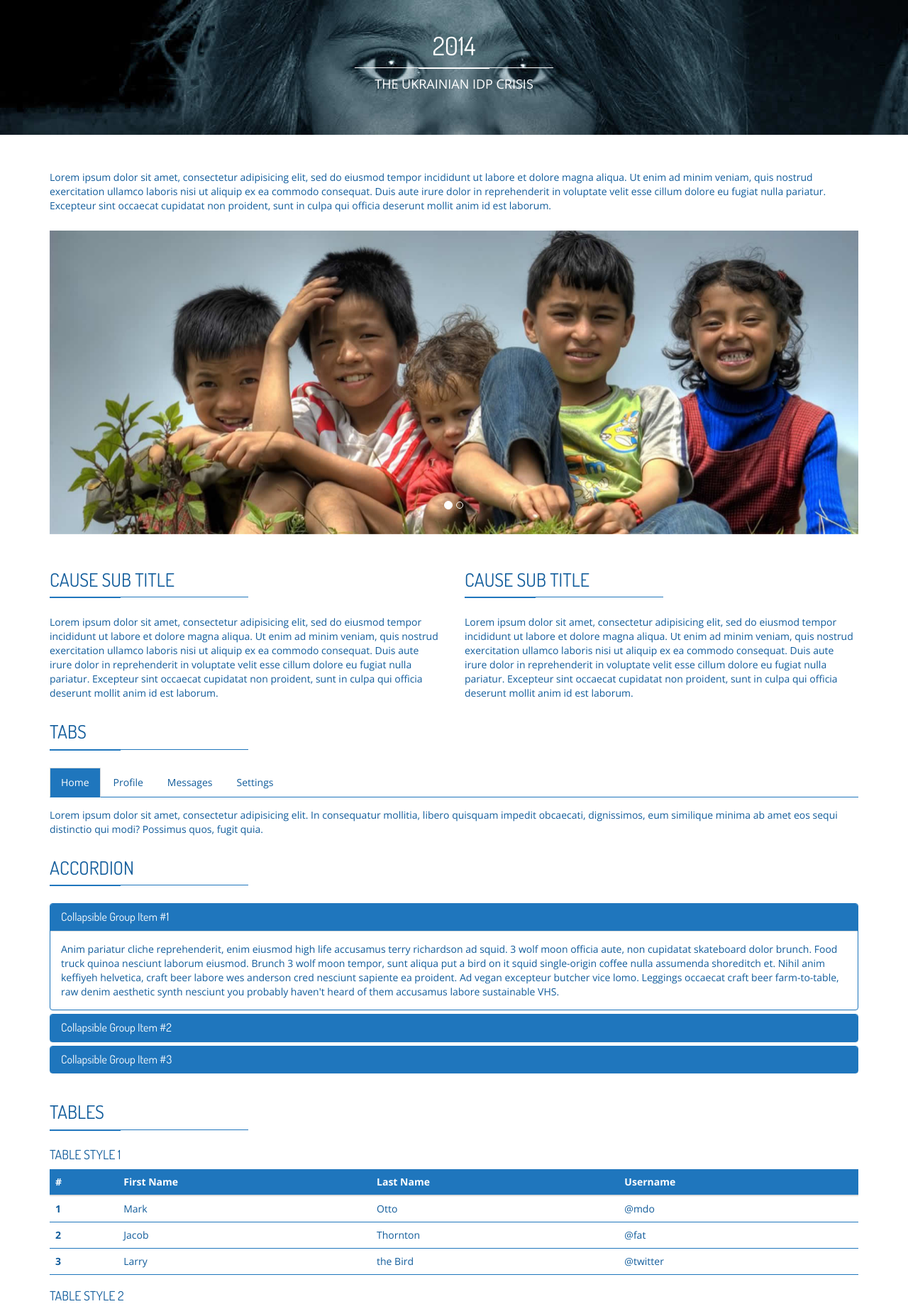
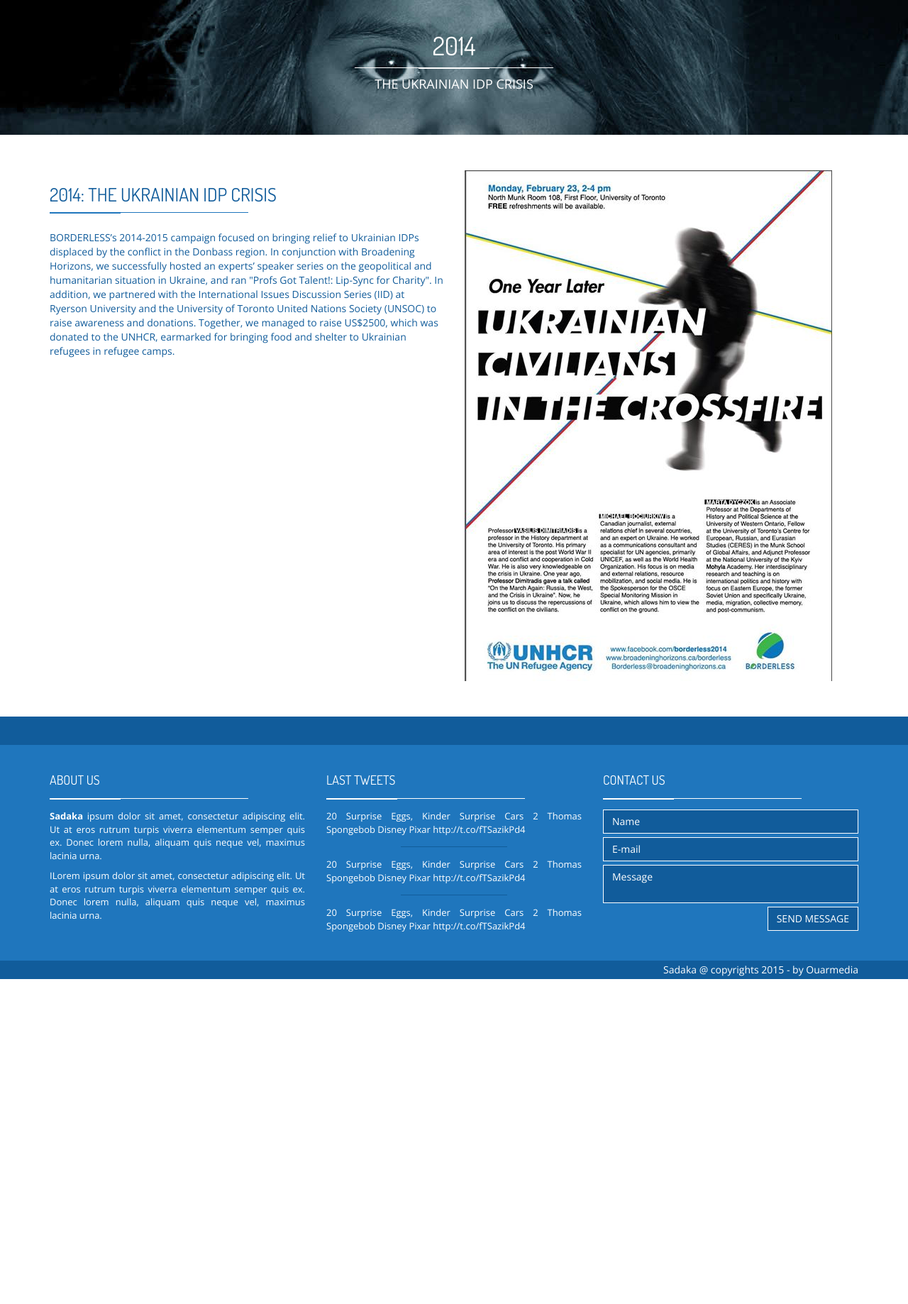
Before and after one commit to nobodyrandom/borderless, a PHP site: page /web/causes-single2.html in a window 1280 px wide. Shown: the part 85-1923 px from the top of the page at 71% size. After the commit the page ends 1465 px from the top, so only its background shows below. Run offline with PHP 8.4, Linux system fonts and the light colour scheme; some libraries are stand-ins or nearby versions.

Commit message:
causes pages

```diff
--- a/web/assets/css/style.css
+++ b/web/assets/css/style.css
@@ -5,6 +5,11 @@
  @version: 1.0
 
  --------------------------------------------------------------------------------------------------------------------- */
+
+.causesimg{
+	max-width:100%;
+	max-height:100%;
+}
 
 /* =============================================================================
   Base
--- a/web/causes-single2.html
+++ b/web/causes-single2.html
@@ -133,264 +133,21 @@
 
 		<div class="container">
 
-			<div class="row">
-
-				<div class="col-md-12 fadeIn animated">
-
-					<p>
-						Lorem ipsum dolor sit amet, consectetur adipisicing elit, sed do eiusmod
-						tempor incididunt ut labore et dolore magna aliqua. Ut enim ad minim veniam,
-						quis nostrud exercitation ullamco laboris nisi ut aliquip ex ea commodo
-						consequat. Duis aute irure dolor in reprehenderit in voluptate velit esse
-						cillum dolore eu fugiat nulla pariatur. Excepteur sint occaecat cupidatat non
-						proident, sunt in culpa qui officia deserunt mollit anim id est laborum.
-					</p>
-
-				</div>
-
-				<div class="col-md-12 fadeIn animated">
-
-					<div id="cause-carousel" class="carousel slide cause-carousel" data-ride="carousel">
-
-						  <!-- Indicators -->
-						  <ol class="carousel-indicators">
-						    <li data-target="#cause-carousel" data-slide-to="0" class="active"></li>
-						    <li data-target="#cause-carousel" data-slide-to="1"></li>
-						  </ol>
-
-						  <!-- Wrapper for slides -->
-						  <div class="carousel-inner" role="listbox">
-
-						    <div class="item active">
-
-						      <img src="assets/images/causes/slider/cause-slider-1.jpg" alt="">
-
-						    </div>
-
-						    <div class="item">
-
-						      <img src="assets/images/causes/slider/cause-slider-2.jpg" alt="">
-
-						    </div>
-
-						  </div>
-					</div>
-
-				</div>
-
-			</div>
-
 			<div class="row fadeIn animated">
 
 				<div class="col-md-6">
 
-					<h2 class="title-style-2"> Cause sub title <span class="title-under"></span></h2>
+					<h2 class="title-style-2"> 2014: THE UKRAINIAN IDP CRISIS  <span class="title-under"></span></h2>
 
 					<p>
-						Lorem ipsum dolor sit amet, consectetur adipisicing elit, sed do eiusmod
-						tempor incididunt ut labore et dolore magna aliqua. Ut enim ad minim veniam,
-						quis nostrud exercitation ullamco laboris nisi ut aliquip ex ea commodo
-						consequat. Duis aute irure dolor in reprehenderit in voluptate velit esse
-						cillum dolore eu fugiat nulla pariatur. Excepteur sint occaecat cupidatat non
-						proident, sunt in culpa qui officia deserunt mollit anim id est laborum.
+						BORDERLESS’s 2014-2015 campaign focused on bringing relief to Ukrainian IDPs displaced by the conflict in the Donbass region. In conjunction with Broadening Horizons, we successfully hosted an experts’ speaker series on the geopolitical and humanitarian situation in Ukraine, and ran "Profs Got Talent!: Lip-Sync for Charity". In addition, we partnered with the International Issues Discussion Series (IID) at Ryerson University and the University of Toronto United Nations Society (UNSOC) to raise awareness and donations. Together, we managed to raise US$2500, which was donated to the UNHCR, earmarked for bringing food and shelter to Ukrainian refugees in refugee camps.
 					</p>
 
 				</div>
 
 				<div class="col-md-6">
 
-					<h2 class="title-style-2"> Cause sub title <span class="title-under"></span></h2>
-
-					<p>
-						Lorem ipsum dolor sit amet, consectetur adipisicing elit, sed do eiusmod
-						tempor incididunt ut labore et dolore magna aliqua. Ut enim ad minim veniam,
-						quis nostrud exercitation ullamco laboris nisi ut aliquip ex ea commodo
-						consequat. Duis aute irure dolor in reprehenderit in voluptate velit esse
-						cillum dolore eu fugiat nulla pariatur. Excepteur sint occaecat cupidatat non
-						proident, sunt in culpa qui officia deserunt mollit anim id est laborum.
-					</p>
-
-				</div>
-
-			</div>
-
-			<div class="row ">
-
-				<div class="col-md-12 fadeIn animate-onscroll">
-
-					<h2 class="title-style-2"> Tabs <span class="title-under"></span></h2>
-
-
-						<div role="tabpanel">
-
-							  <!-- Nav tabs -->
-							  <ul class="nav nav-tabs" role="tablist">
-							    <li role="presentation" class="active"><a href="#home" aria-controls="home" role="tab" data-toggle="tab">Home</a></li>
-							    <li role="presentation"><a href="#profile" aria-controls="profile" role="tab" data-toggle="tab">Profile</a></li>
-							    <li role="presentation"><a href="#messages" aria-controls="messages" role="tab" data-toggle="tab">Messages</a></li>
-							    <li role="presentation"><a href="#settings" aria-controls="settings" role="tab" data-toggle="tab">Settings</a></li>
-							  </ul>
-
-							  <!-- Tab panes -->
-							  <div class="tab-content">
-							    <div role="tabpanel" class="tab-pane active" id="home">
-							    	Lorem ipsum dolor sit amet, consectetur adipisicing elit. In consequatur mollitia, libero quisquam impedit obcaecati, dignissimos, eum similique minima ab amet eos sequi distinctio qui modi? Possimus quos, fugit quia.</div>
-							    <div role="tabpanel" class="tab-pane" id="profile">
-							    	Lorem ipsum dolor sit amet, consectetur adipisicing elit. Molestiae aut culpa a commodi. Quidem asperiores aliquid sequi incidunt quas soluta eum ab fugiat deleniti in at iste, illum ipsam nisi.</div>
-							    <div role="tabpanel" class="tab-pane" id="messages">
-							    	Lorem ipsum dolor sit amet, consectetur adipisicing elit. Ex aliquam corrupti quibusdam nostrum, aspernatur iure illo, alias vitae, reiciendis culpa explicabo minus iusto ipsum cum tempore incidunt iste praesentium nihil.</div>
-							    <div role="tabpanel" class="tab-pane" id="settings">
-							    	Lorem ipsum dolor sit amet, consectetur adipisicing elit. Ea ducimus ullam distinctio fugiat voluptates! Vero quis adipisci asperiores aliquam ullam doloremque dolor, reprehenderit, accusamus nisi ut eveniet quas reiciendis dolore.</div>
-							  </div>
-
-						</div>
-
-						<p></p>
-
-
-				</div>
-
-				<div class="col-md-12 fadeIn animate-onscroll">
-
-					<h2 class="title-style-2"> Accordion <span class="title-under"></span></h2>
-
-					<div class="panel-group" id="accordion" role="tablist" aria-multiselectable="true">
-					  <div class="panel panel-default">
-					    <div class="panel-heading" role="tab" id="headingOne">
-					      <h4 class="panel-title">
-					        <a data-toggle="collapse" data-parent="#accordion" href="#collapseOne" aria-expanded="true" aria-controls="collapseOne">
-					          Collapsible Group Item #1
-					        </a>
-					      </h4>
-					    </div>
-					    <div id="collapseOne" class="panel-collapse collapse in" role="tabpanel" aria-labelledby="headingOne">
-					      <div class="panel-body">
-					        Anim pariatur cliche reprehenderit, enim eiusmod high life accusamus terry richardson ad squid. 3 wolf moon officia aute, non cupidatat skateboard dolor brunch. Food truck quinoa nesciunt laborum eiusmod. Brunch 3 wolf moon tempor, sunt aliqua put a bird on it squid single-origin coffee nulla assumenda shoreditch et. Nihil anim keffiyeh helvetica, craft beer labore wes anderson cred nesciunt sapiente ea proident. Ad vegan excepteur butcher vice lomo. Leggings occaecat craft beer farm-to-table, raw denim aesthetic synth nesciunt you probably haven't heard of them accusamus labore sustainable VHS.
-					      </div>
-					    </div>
-					  </div>
-					  <div class="panel panel-default">
-					    <div class="panel-heading" role="tab" id="headingTwo">
-					      <h4 class="panel-title">
-					        <a class="collapsed" data-toggle="collapse" data-parent="#accordion" href="#collapseTwo" aria-expanded="false" aria-controls="collapseTwo">
-					          Collapsible Group Item #2
-					        </a>
-					      </h4>
-					    </div>
-					    <div id="collapseTwo" class="panel-collapse collapse" role="tabpanel" aria-labelledby="headingTwo">
-					      <div class="panel-body">
-					        Anim pariatur cliche reprehenderit, enim eiusmod high life accusamus terry richardson ad squid. 3 wolf moon officia aute, non cupidatat skateboard dolor brunch. Food truck quinoa nesciunt laborum eiusmod. Brunch 3 wolf moon tempor, sunt aliqua put a bird on it squid single-origin coffee nulla assumenda shoreditch et. Nihil anim keffiyeh helvetica, craft beer labore wes anderson cred nesciunt sapiente ea proident. Ad vegan excepteur butcher vice lomo. Leggings occaecat craft beer farm-to-table, raw denim aesthetic synth nesciunt you probably haven't heard of them accusamus labore sustainable VHS.
-					      </div>
-					    </div>
-					  </div>
-					  <div class="panel panel-default">
-					    <div class="panel-heading" role="tab" id="headingThree">
-					      <h4 class="panel-title">
-					        <a class="collapsed" data-toggle="collapse" data-parent="#accordion" href="#collapseThree" aria-expanded="false" aria-controls="collapseThree">
-					          Collapsible Group Item #3
-					        </a>
-					      </h4>
-					    </div>
-					    <div id="collapseThree" class="panel-collapse collapse" role="tabpanel" aria-labelledby="headingThree">
-					      <div class="panel-body">
-					        Anim pariatur cliche reprehenderit, enim eiusmod high life accusamus terry richardson ad squid. 3 wolf moon officia aute, non cupidatat skateboard dolor brunch. Food truck quinoa nesciunt laborum eiusmod. Brunch 3 wolf moon tempor, sunt aliqua put a bird on it squid single-origin coffee nulla assumenda shoreditch et. Nihil anim keffiyeh helvetica, craft beer labore wes anderson cred nesciunt sapiente ea proident. Ad vegan excepteur butcher vice lomo. Leggings occaecat craft beer farm-to-table, raw denim aesthetic synth nesciunt you probably haven't heard of them accusamus labore sustainable VHS.
-					      </div>
-					    </div>
-					  </div>
-					</div>
-
-					<p></p>
-
-				</div>
-
-
-				<div class="col-md-12 fadeIn animate-onscroll">
-
-					<h2 class="title-style-2">Tables <span class="title-under"></span></h2>
-
-						<h4>TABLE STYLE 1</h4>
-						<table class="table table-style-1">
-					      <thead>
-					        <tr>
-					          <th>#</th>
-					          <th>First Name</th>
-					          <th>Last Name</th>
-					          <th>Username</th>
-					        </tr>
-					      </thead>
-					      <tbody>
-					        <tr>
-					          <th scope="row">1</th>
-					          <td>Mark</td>
-					          <td>Otto</td>
-					          <td>@mdo</td>
-					        </tr>
-					        <tr>
-					          <th scope="row">2</th>
-					          <td>Jacob</td>
-					          <td>Thornton</td>
-					          <td>@fat</td>
-					        </tr>
-					        <tr>
-					          <th scope="row">3</th>
-					          <td>Larry</td>
-					          <td>the Bird</td>
-					          <td>@twitter</td>
-					        </tr>
-					      </tbody>
-					    </table>
-
-						<h4>TABLE STYLE 2</h4>
-					    <table class="table table-style-2">
-					      <thead>
-					        <tr>
-					          <th>#</th>
-					          <th>First Name</th>
-					          <th>Last Name</th>
-					          <th>Username</th>
-					        </tr>
-					      </thead>
-					      <tbody>
-					        <tr>
-					          <th scope="row">1</th>
-					          <td>Mark</td>
-					          <td>Otto</td>
-					          <td>@mdo</td>
-					        </tr>
-					        <tr>
-					          <th scope="row">2</th>
-					          <td>Jacob</td>
-					          <td>Thornton</td>
-					          <td>@fat</td>
-					        </tr>
-					        <tr>
-					          <th scope="row">3</th>
-					          <td>Larry</td>
-					          <td>the Bird</td>
-					          <td>@twitter</td>
-					        </tr>
-
-					          <tr>
-					          <th scope="row">1</th>
-					          <td>Mark</td>
-					          <td>Otto</td>
-					          <td>@mdo</td>
-					        </tr>
-					        <tr>
-					          <th scope="row">2</th>
-					          <td>Jacob</td>
-					          <td>Thornton</td>
-					          <td>@fat</td>
-					        </tr>
-					        <tr>
-					          <th scope="row">3</th>
-					          <td>Larry</td>
-					          <td>the Bird</td>
-					          <td>@twitter</td>
-					        </tr>
-
-					      </tbody>
-					    </table>
+					<img src="assets/images/ukr.jpg" alt="" class="causesimg">
 
 				</div>
 
```
Also changed, not shown: web/causes-single1.html (+15 -217 lines), web/assets/images/myanmar.jpg (added), web/assets/images/ukr.jpg (added).
